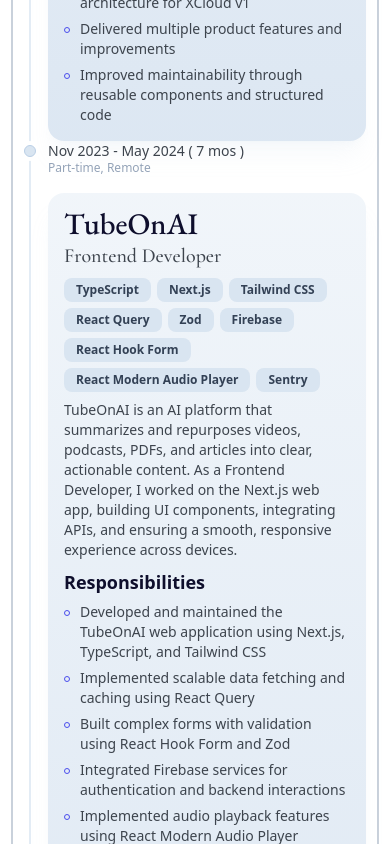
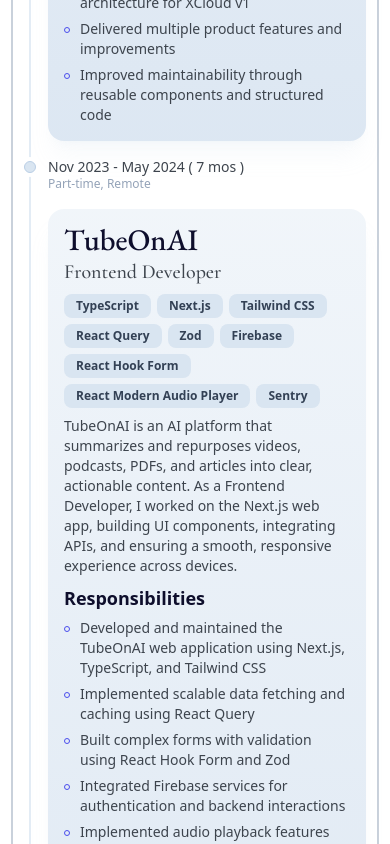
Before and after one commit to SapanMozammel/sapan.dev, a Next.js app: page /en in a window 390 px wide. Shown: the part 7714-8558 px from the top of the page. Built offline with nearby package versions, Linux system fonts and the light colour scheme; a web font is replaced by a local one.

Commit message:
Update timeline.tsx

```diff
--- a/src/components/ui/timeline.tsx
+++ b/src/components/ui/timeline.tsx
@@ -52,7 +52,7 @@
 	}, [job.startDate, job.endDate, job.type]);
 
 	return (
-		<div ref={itemRef} data-timeline-item className={cn('timeline-item relative mx-auto flex w-full gap-4', isLeft ? 'flex-col md:flex-row-reverse' : 'flex-col md:flex-row')}>
+		<div ref={itemRef} data-timeline-item className={cn('timeline-item mb-4 md:mb-0 relative mx-auto flex w-full gap-4', isLeft ? 'flex-col md:flex-row-reverse' : 'flex-col md:flex-row')}>
 			<div className={cn('hidden w-1/2 shrink-0 flex-col pt-8 md:flex', isLeft ? 'items-start pl-8' : 'items-end pr-8')}>
 				<span className='text-secondary-600 dark:text-secondary-400 text-sm leading-snug font-medium'>{formattedDate}</span>
 				<span className='text-secondary-400 dark:text-secondary-500 font-regular text-xs leading-snug'>
```
